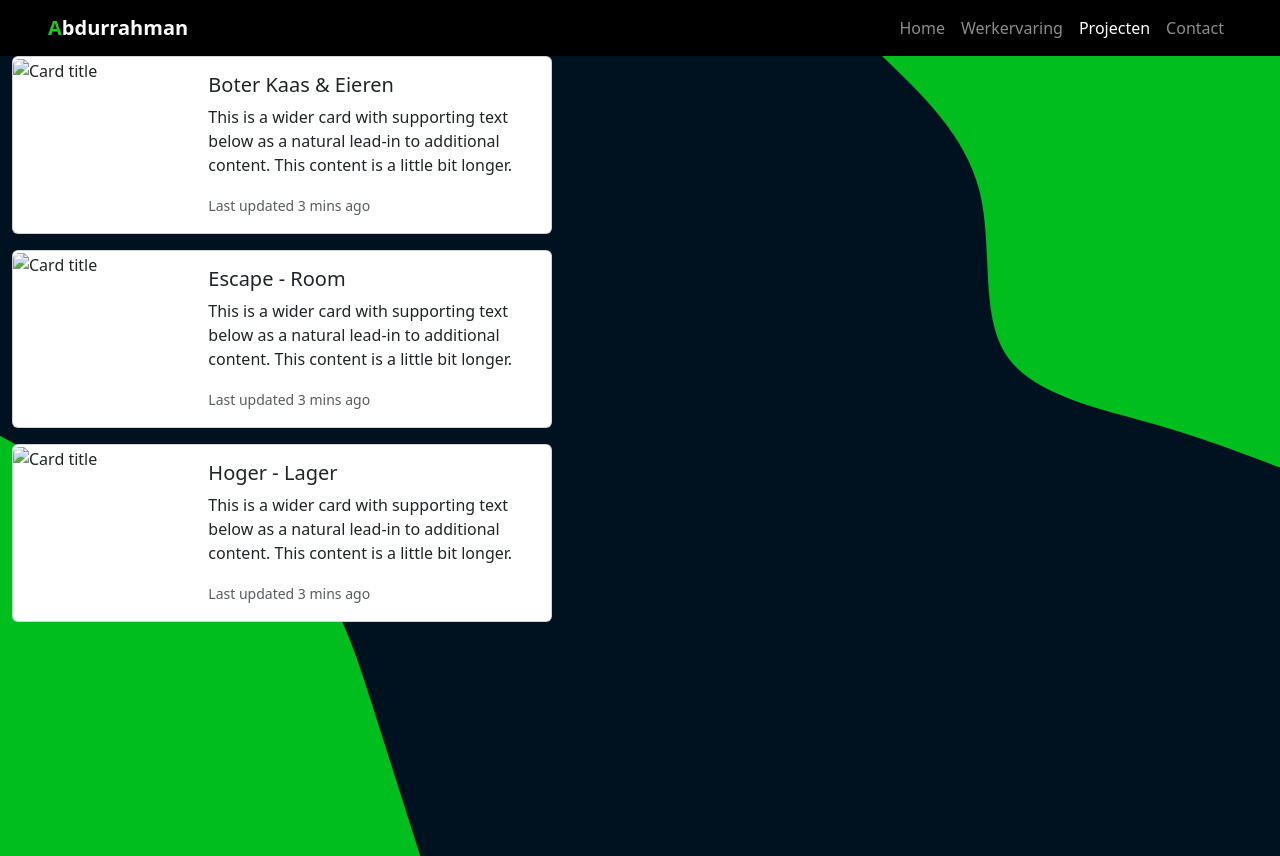
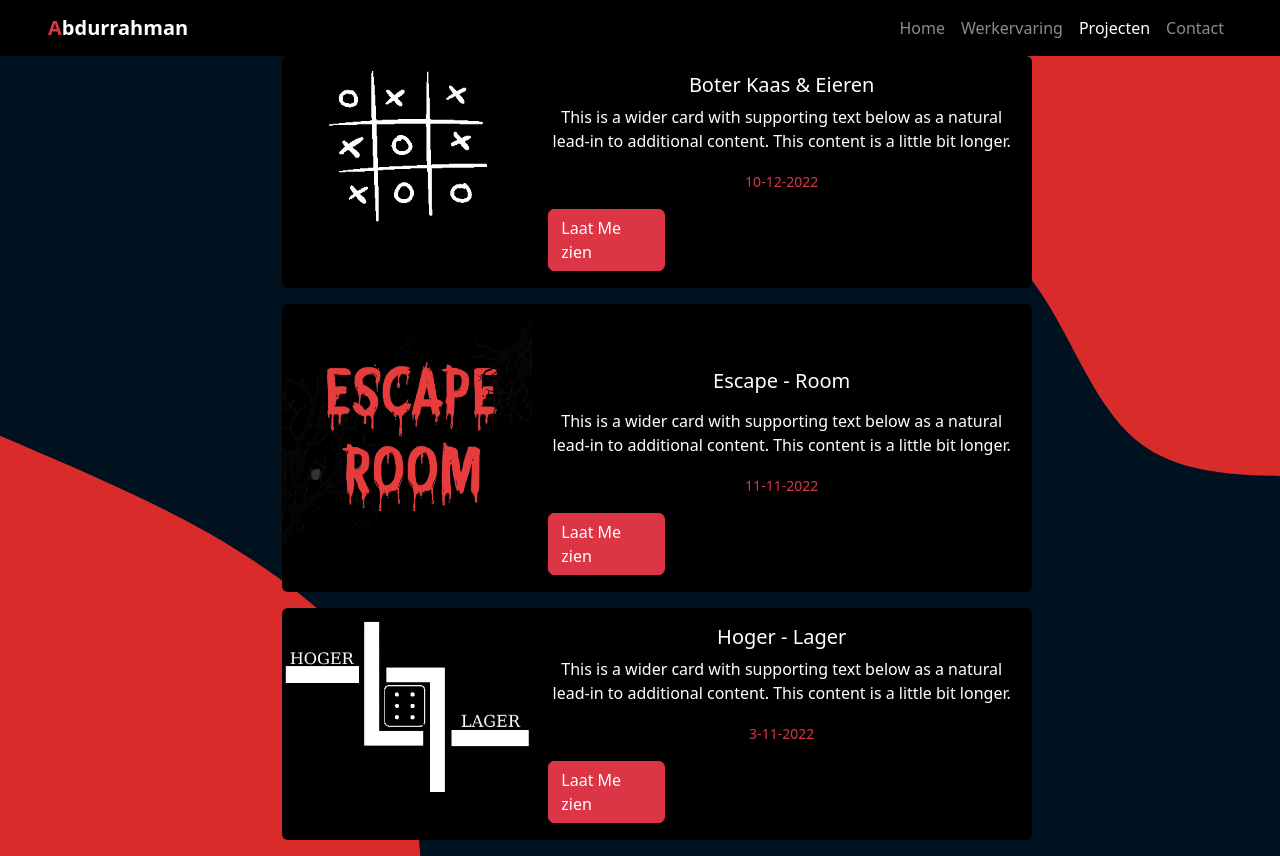
Before and after one commit to AbdurrahmanDogan/abdurrahmanDogan, a plain HTML site: page projecten.html in a window 1280 px wide. Drawn offline with nearby package versions, Linux system fonts and the light colour scheme.

Commit message:
ptojecten 80% af begonnen met contact

```diff
--- a/css/contact.css
+++ b/css/contact.css
@@ -13,3 +13,9 @@
 .a{
     color: #56269d;
 }
+.contact{
+    margin-top: 50px;
+}
+.btn {
+    background-color: purple;
+}
--- a/css/projecten.css
+++ b/css/projecten.css
@@ -3,13 +3,20 @@
     margin: 0;
 }
 .main{
-    background-image: url(../img/blob-scene-haikei\ \(1\).svg);
+    background-image: url(../img/blob-scene-haikei\ \(4\).svg);
     background-size: cover;
     background-repeat: no-repeat;
     width: 100%;
+    height: 100%;
     height: 100vh;
 
 }
-.a{
-    color: rgb(22, 202, 22);
+.card1{
+    margin-left: 200px;
 }
+.card2{
+    margin-left: 200px;
+}
+.card3{
+    margin-left: 200px;
+}
--- a/projecten.html
+++ b/projecten.html
@@ -9,8 +9,8 @@
     <script src="https://cdn.jsdelivr.net/npm/bootstrap@5.3.0-alpha3/dist/js/bootstrap.bundle.min.js" integrity="sha384-ENjdO4Dr2bkBIFxQpeoTz1HIcje39Wm4jDKdf19U8gI4ddQ3GYNS7NTKfAdVQSZe" crossorigin="anonymous"></script> <link href="https://cdn.jsdelivr.net/npm/bootstrap@5.3.0-alpha3/dist/css/bootstrap.min.css" rel="stylesheet" integrity="sha384-KK94CHFLLe+nY2dmCWGMq91rCGa5gtU4mk92HdvYe+M/SXH301p5ILy+dN9+nJOZ" crossorigin="anonymous">
   </head>
   <body>
-<nav class="navbar px-5 navbar-expand-sm navbar-dark bg-black">
-    <a class="navbar-brand fw-bold " href="#"> <span class="a">A</span>bdurrahman </a>
+<nav class="navbar px-5 navbar-expand-sm navbar-dark bg-black ">
+    <a class="navbar-brand fw-bold " href="#"> <span class="a text-danger">A</span>bdurrahman </a>
     <button class="navbar-toggler d-lg-none" type="button" data-bs-toggle="collapse" data-bs-target="#collapsibleNavId" aria-controls="collapsibleNavId"
         aria-expanded="false" aria-label="Toggle navigation">
     <span class="navbar-toggler-icon"></span>
@@ -33,55 +33,61 @@
     </div>
 </nav>
 <div class="container-fluid main">
-    <div class="row">
-        <div class="col-md-12"></div>
-    </div>
 
 
-<div class="card mb-3" style="max-width: 540px;">
+<div class="container-md ">
+<div class="card mb-3 card1 bg-black d-block text-center text-white" style="max-width: 750px;">
     <div class="row g-0">
       <div class="col-md-4">
-        <img src="Image Source" class="img-fluid rounded-start" alt="Card title">
+        <img src="img/bkeieren.png" class="img-fluid rounded-start d-block mx-auto" alt="Card title">
       </div>
-      <div class="col-md-8">
+      <div class="col-md-8 text-center ">
         <div class="card-body">
           <h5 class="card-title">Boter Kaas & Eieren</h5>
           <p class="card-text">This is a wider card with supporting text below as a natural lead-in to additional content. This content is a little bit longer.</p>
-          <p class="card-text"><small class="text-muted">Last updated 3 mins ago</small></p>
+          <p class="card-text"><small class="text-danger "> 10-12-2022</small></p>
+          <a type="button" class="btn btn-danger text-start w-25 d-block" href="#" role="button">Laat Me zien</a>
         </div>
       </div>
     </div>
   </div>
+</div>
 
-  <div class="card mb-3" style="max-width: 540px;">
+<div class="container-md ">
+  <div class="card card2 mb-3 bg-black text-white "style="max-width: 750px;">
     <div class="row g-0">
       <div class="col-md-4">
-        <img src="Image Source" class="img-fluid rounded-start" alt="Card title">
+        <img src="img/escape room.png" class="img-fluid rounded-start d-block mx-auto" alt="Card title">
       </div>
-      <div class="col-md-8">
+      <div class="col-md-8 text-center ">
         <div class="card-body">
-          <h5 class="card-title">Escape - Room </h5>
-          <p class="card-text">This is a wider card with supporting text below as a natural lead-in to additional content. This content is a little bit longer.</p>
-          <p class="card-text"><small class="text-muted">Last updated 3 mins ago</small></p>
+          <h5 class="card-title mt-5">Escape - Room </h5>
+          <p class="card-text mt-3">This is a wider card with supporting text below as a natural lead-in to additional content. This content is a little bit longer.</p>
+          <p class="card-text mt-3"><small class=" fw-light text-danger "> 11-11-2022</small></p>
+          <a type="button" class="btn btn-danger text-start w-25 d-block" href="#" role="button">Laat Me zien</a>
         </div>
       </div>
     </div>
   </div>
+</div>
 
-  <div class="card mb-3" style="max-width: 540px;">
+<div class="container-md ">
+  <div class="card card3 bg-black mb-3 text-white" style="max-width: 750px;">
     <div class="row g-0">
       <div class="col-md-4">
-        <img src="Image Source" class="img-fluid rounded-start" alt="Card title">
+        <img src="img/hoger-lager-logo.png" class="img-fluid rounded-start d-block mx-auto" alt="Card title">
       </div>
-      <div class="col-md-8">
+      <div class="col-md-8 text-center ml-5">
         <div class="card-body">
           <h5 class="card-title">Hoger - Lager</h5>
           <p class="card-text">This is a wider card with supporting text below as a natural lead-in to additional content. This content is a little bit longer.</p>
-          <p class="card-text"><small class="text-muted">Last updated 3 mins ago</small></p>
+          <p class="card-text"><small class="text-danger"> 3-11-2022</small></p>
+          <a type="button" class="btn btn-danger text-start w-25 d-block" href="#" role="button">Laat Me zien</a>
         </div>
       </div>
     </div>
   </div>
+</div>
 </div>
 
 
```
Also changed, not shown: contact.html (+59 -0 lines), img/5124556-removebg-preview.png (added), img/bkeieren.png (added), img/blob-scene-haikei (3).svg (added), img/blob-scene-haikei (4).svg (added), img/escape room.png (added), img/hoger-lager-logo.png (added).
